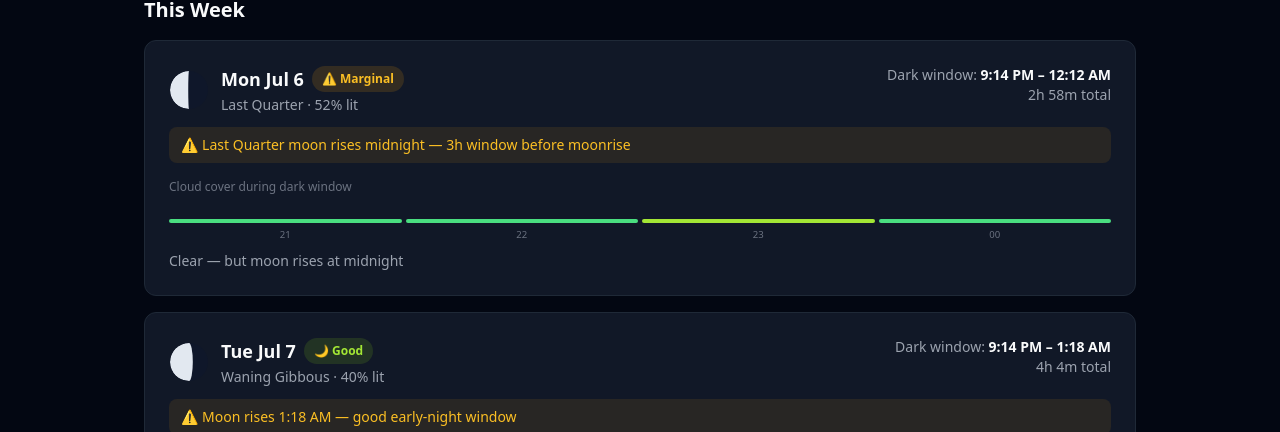
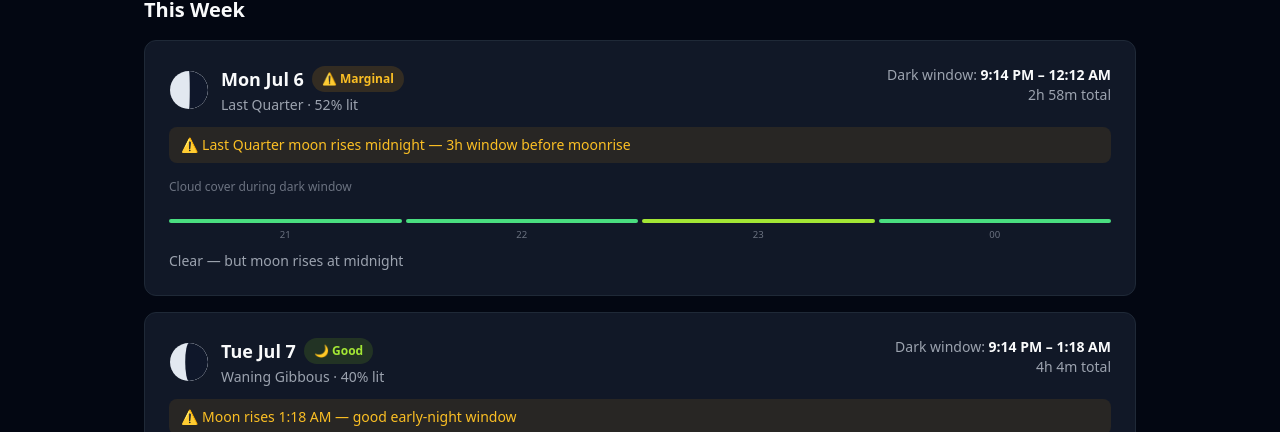
Before and after one commit to aclr8/dark-skies-fyi, a Next.js app: page /parks/anza-borrego in a window 1280 px wide. Shown: the part 245-677 px from the top of the page. Built offline with nearby package versions, Linux system fonts and the light colour scheme.

Commit message:
Fix moon phase SVG with shadow-overlay approach

```diff
--- a/components/MoonPhaseIcon.tsx
+++ b/components/MoonPhaseIcon.tsx
@@ -6,10 +6,12 @@ interface Props {
 
 export default function MoonPhaseIcon({ illumination, phaseName, size = 40 }: Props) {
   const r = size / 2
+  const ri = r - 1  // disc radius (1px inset)
   const pct = illumination / 100
 
-  // Terminator ellipse rx derived from: lit_area = πr(r ± tRx)/2 = pct·πr²
-  const tRx = Math.abs(2 * pct - 1) * (r - 1)
+  // Terminator ellipse x-radius:
+  //   lit_area = πri(ri ± tRx)/2 = pct·πri²  →  tRx = |2pct−1|·ri
+  const tRx = Math.abs(2 * pct - 1) * ri
 
   const isWaning =
     phaseName.toLowerCase().includes('waning') ||
@@ -17,58 +19,60 @@ export default function MoonPhaseIcon({ illumination, phaseName, size = 40 }: Pr
   const isGibbous = pct > 0.5
 
   const ariaLabel = `${phaseName} — ${illumination}% lit`
+  const clipId = `mc-${illumination}-${isWaning ? 'n' : 'x'}`
+  const top = `${r},${1}`
+  const bot = `${r},${size - 1}`
 
-  // Edge cases
   if (illumination <= 1) {
     return (
       <svg width={size} height={size} viewBox={`0 0 ${size} ${size}`} aria-label={ariaLabel} role="img">
-        <circle cx={r} cy={r} r={r - 1} fill="#0f172a" />
+        <circle cx={r} cy={r} r={ri} fill="#0f172a" />
       </svg>
     )
   }
   if (illumination >= 99) {
     return (
       <svg width={size} height={size} viewBox={`0 0 ${size} ${size}`} aria-label={ariaLabel} role="img">
-        <circle cx={r} cy={r} r={r - 1} fill="#e2e8f0" />
+        <circle cx={r} cy={r} r={ri} fill="#e2e8f0" />
       </svg>
     )
   }
 
-  // Build lit-area path.
-  // Convention: waxing = light on right, waning = light on left.
-  // SVG arc sweep: 0 = CCW, 1 = CW.
+  // Strategy: draw bright disc, then overlay the shadow region.
   //
-  // Each path traces:
-  //   1. The lit-side semicircle of the outer disc (top → bottom)
-  //   2. Back to top via the terminator ellipse
+  // SVG arc sweep: 1 = CW on screen (y-down), 0 = CCW.
+  //   top→bot sweep=1: RIGHT side    top→bot sweep=0: LEFT side
+  //   bot→top sweep=1: LEFT side     bot→top sweep=0: RIGHT side
   //
-  // Crescent  (<50%): terminator cuts INTO the lit semicircle  → same sweep back
-  // Gibbous   (>50%): terminator ADDS a sliver on the dark side → opposite sweep back
-  const top = `${r},${1}`
-  const bot = `${r},${size - 1}`
-  let path: string
+  // Shadow paths (2 arcs each):
+  //
+  //  Waning crescent  (shadow RIGHT, large):
+  //    right disc arc down (CW) + left terminator back up (CW)
+  //    M top  A ri,ri   0 0,1 bot  A tRx,ri  0 0,1 top
+  //
+  //  Waning gibbous   (shadow RIGHT, thin):
+  //    right terminator arc down (CW) + right disc limb back up (CCW)
+  //    M top  A tRx,ri  0 0,1 bot  A ri,ri   0 0,0 top
+  //
+  //  Waxing crescent  (shadow LEFT, large):
+  //    left disc arc down (CCW) + right terminator back up (CCW)
+  //    M top  A ri,ri   0 0,0 bot  A tRx,ri  0 0,0 top
+  //
+  //  Waxing gibbous   (shadow LEFT, thin):
+  //    left terminator arc down (CCW) + left disc limb back up (CW)
+  //    M top  A tRx,ri  0 0,0 bot  A ri,ri   0 0,1 top
 
-  if (!isWaning) {
-    // WAXING — light on right
-    if (!isGibbous) {
-      // Crescent: CW right semicircle ↓, CW back up via right side of terminator
-      path = `M ${top} A ${r - 1},${r - 1} 0 0,1 ${bot} A ${tRx},${r - 1} 0 0,1 ${top}`
-    } else {
-      // Gibbous: CW right semicircle ↓, CCW back up via left side of terminator
-      path = `M ${top} A ${r - 1},${r - 1} 0 0,1 ${bot} A ${tRx},${r - 1} 0 0,0 ${top}`
-    }
+  let shadowPath: string
+
+  if (isWaning) {
+    shadowPath = isGibbous
+      ? `M ${top} A ${tRx},${ri} 0 0,1 ${bot} A ${ri},${ri} 0 0,0 ${top}`
+      : `M ${top} A ${ri},${ri} 0 0,1 ${bot} A ${tRx},${ri} 0 0,1 ${top}`
   } else {
-    // WANING — light on left
-    if (!isGibbous) {
-      // Crescent: CCW left semicircle ↓, CCW back up via left side of terminator
-      path = `M ${top} A ${r - 1},${r - 1} 0 0,0 ${bot} A ${tRx},${r - 1} 0 0,0 ${top}`
-    } else {
-      // Gibbous: CCW left semicircle ↓, CW back up via right side of terminator
-      path = `M ${top} A ${r - 1},${r - 1} 0 0,0 ${bot} A ${tRx},${r - 1} 0 0,1 ${top}`
-    }
+    shadowPath = isGibbous
+      ? `M ${top} A ${tRx},${ri} 0 0,0 ${bot} A ${ri},${ri} 0 0,1 ${top}`
+      : `M ${top} A ${ri},${ri} 0 0,0 ${bot} A ${tRx},${ri} 0 0,0 ${top}`
   }
-
-  const clipId = `mc-${illumination}-${isWaning ? 'n' : 'x'}`
 
   return (
     <svg
@@ -80,13 +84,13 @@ export default function MoonPhaseIcon({ illumination, phaseName, size = 40 }: Pr
     >
       <defs>
         <clipPath id={clipId}>
-          <circle cx={r} cy={r} r={r - 1} />
+          <circle cx={r} cy={r} r={ri} />
         </clipPath>
       </defs>
-      {/* Dark background */}
-      <circle cx={r} cy={r} r={r - 1} fill="#0f172a" />
-      {/* Lit area — clipped to disc */}
-      <path d={path} fill="#e2e8f0" clipPath={`url(#${clipId})`} />
+      {/* Bright disc */}
+      <circle cx={r} cy={r} r={ri} fill="#e2e8f0" />
+      {/* Shadow overlay, clipped to disc */}
+      <path d={shadowPath} fill="#0f172a" clipPath={`url(#${clipId})`} />
     </svg>
   )
 }
```
